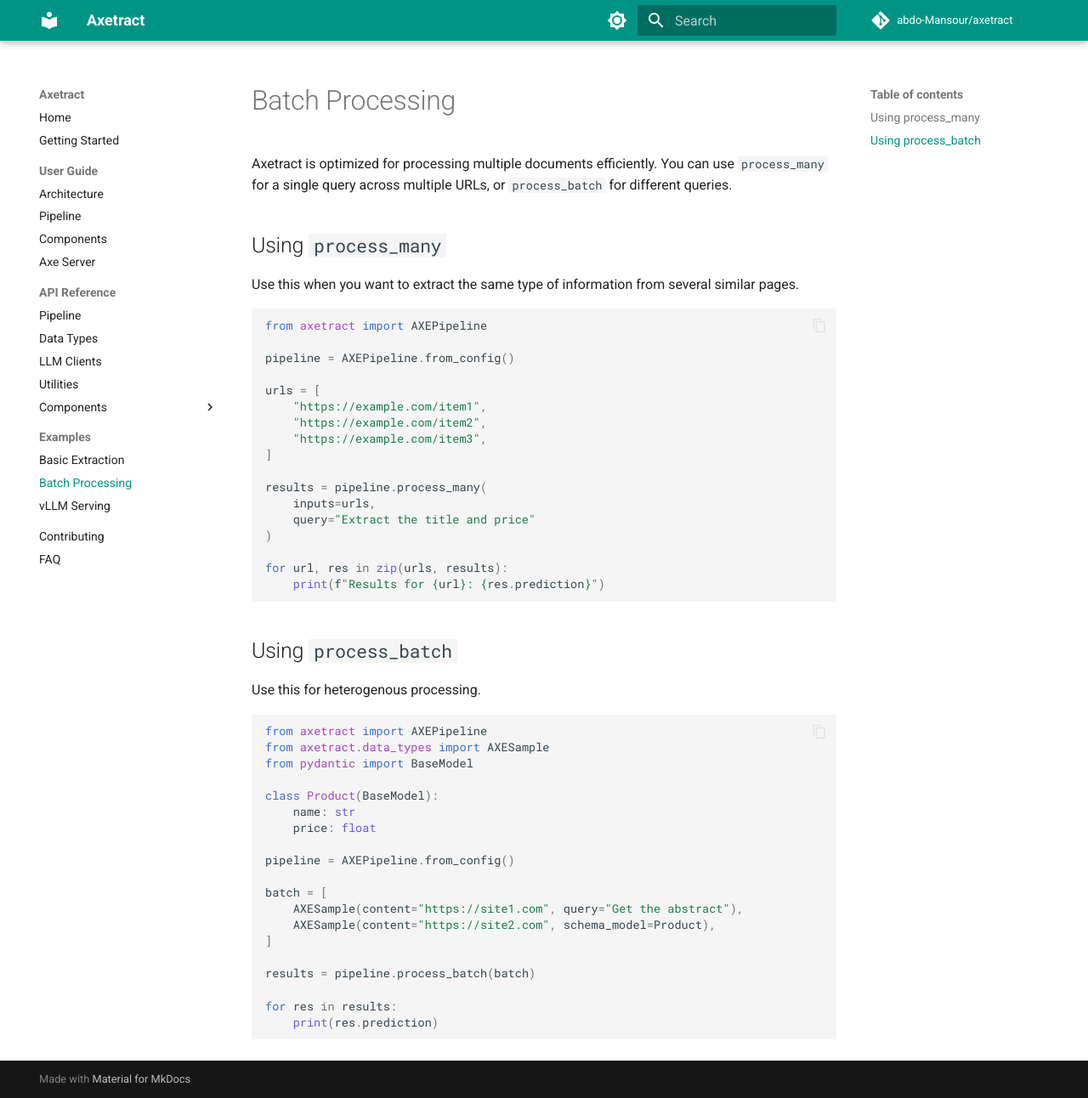
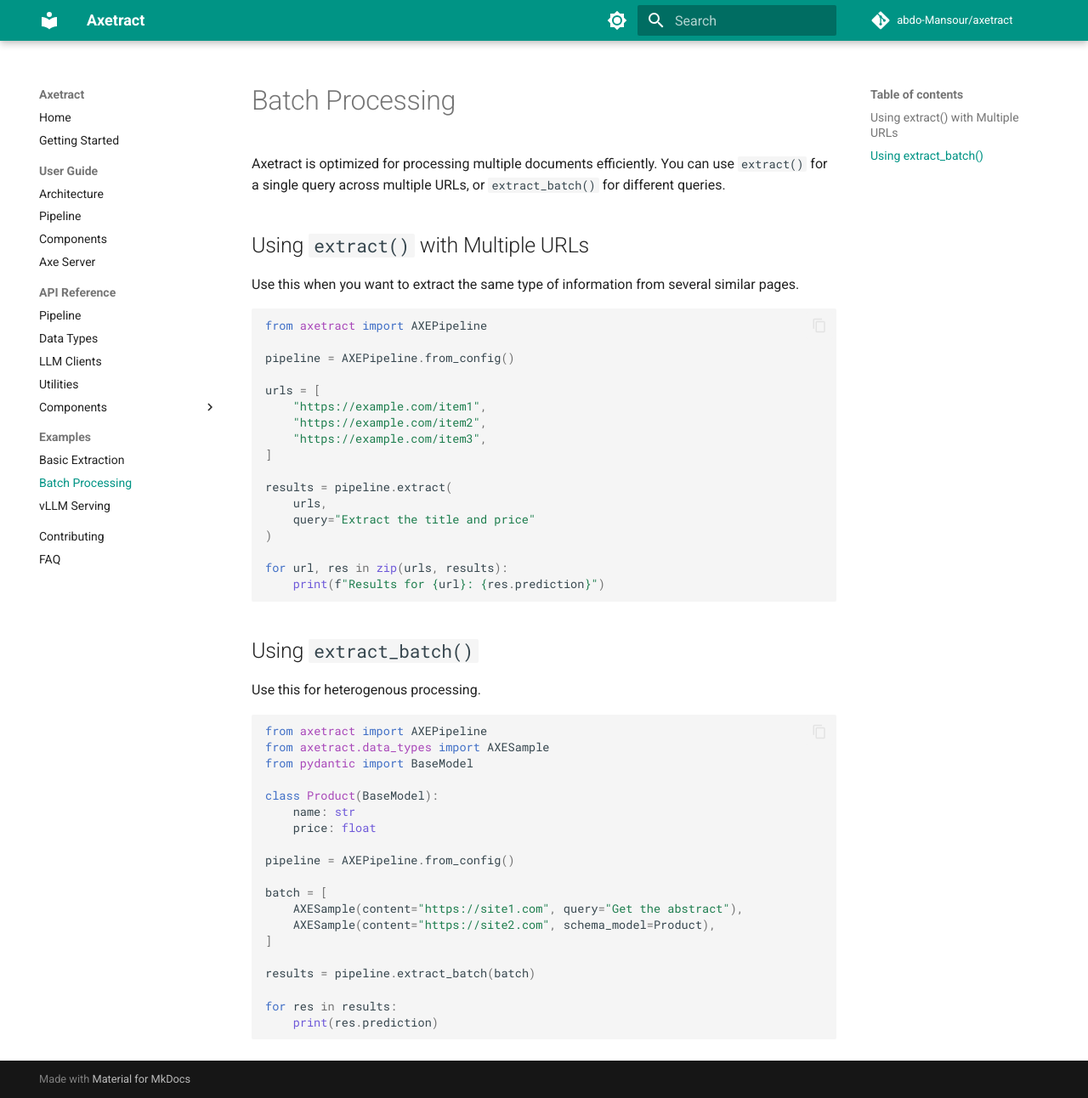
Before and after one commit to abdo-Mansour/axetract, an MkDocs documentation site: the page built from docs/examples/batch.md, in a window 1280 px wide and 1292 px high. Shown: the whole window at 85% size. Built offline with MkDocs 1.6.1 and Material for MkDocs 9.7.7, drawn with Linux system fonts in a browser that asks for light colours; comment, search, counter and statistics services are not loaded.

Commit message:
feat(api): unify extract() to accept both single and batch inputs
BREAKING CHANGE: extract_batch_same_query() has been removed. Use extract(inputs_list, query=...) instead. The extract() method now accepts either a single input (returning AXEResult) or a list of inputs (returning List[AXEResult]).

````diff
--- a/docs/examples/batch.md
+++ b/docs/examples/batch.md
@@ -1,8 +1,8 @@
 # Batch Processing
 
-Axetract is optimized for processing multiple documents efficiently. You can use `process_many` for a single query across multiple URLs, or `process_batch` for different queries.
+Axetract is optimized for processing multiple documents efficiently. You can use `extract()` for a single query across multiple URLs, or `extract_batch()` for different queries.
 
-## Using `process_many`
+## Using `extract()` with Multiple URLs
 
 Use this when you want to extract the same type of information from several similar pages.
 
@@ -17,8 +17,8 @@
     "https://example.com/item3",
 ]
 
-results = pipeline.process_many(
-    inputs=urls,
+results = pipeline.extract(
+    urls,
     query="Extract the title and price"
 )
 
@@ -26,7 +26,7 @@
     print(f"Results for {url}: {res.prediction}")
 ```
 
-## Using `process_batch`
+## Using `extract_batch()`
 
 Use this for heterogenous processing.
 
@@ -46,7 +46,7 @@
     AXESample(content="https://site2.com", schema_model=Product),
 ]
 
-results = pipeline.process_batch(batch)
+results = pipeline.extract_batch(batch)
 
 for res in results:
     print(res.prediction)
````
Also changed, not shown: CHANGELOG.md (+17 -0 lines), plans/issue-9-unify-extract-api.md (added, +120 -0 lines), 4 other files.
